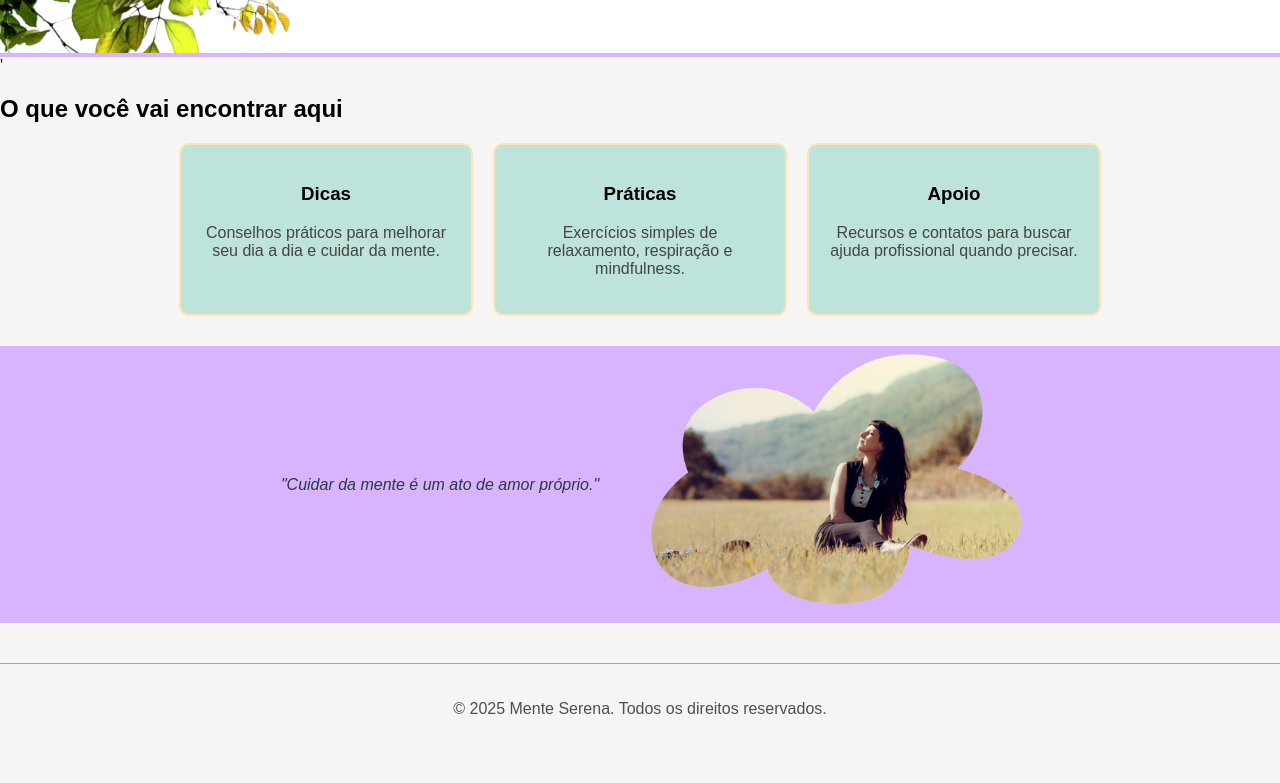
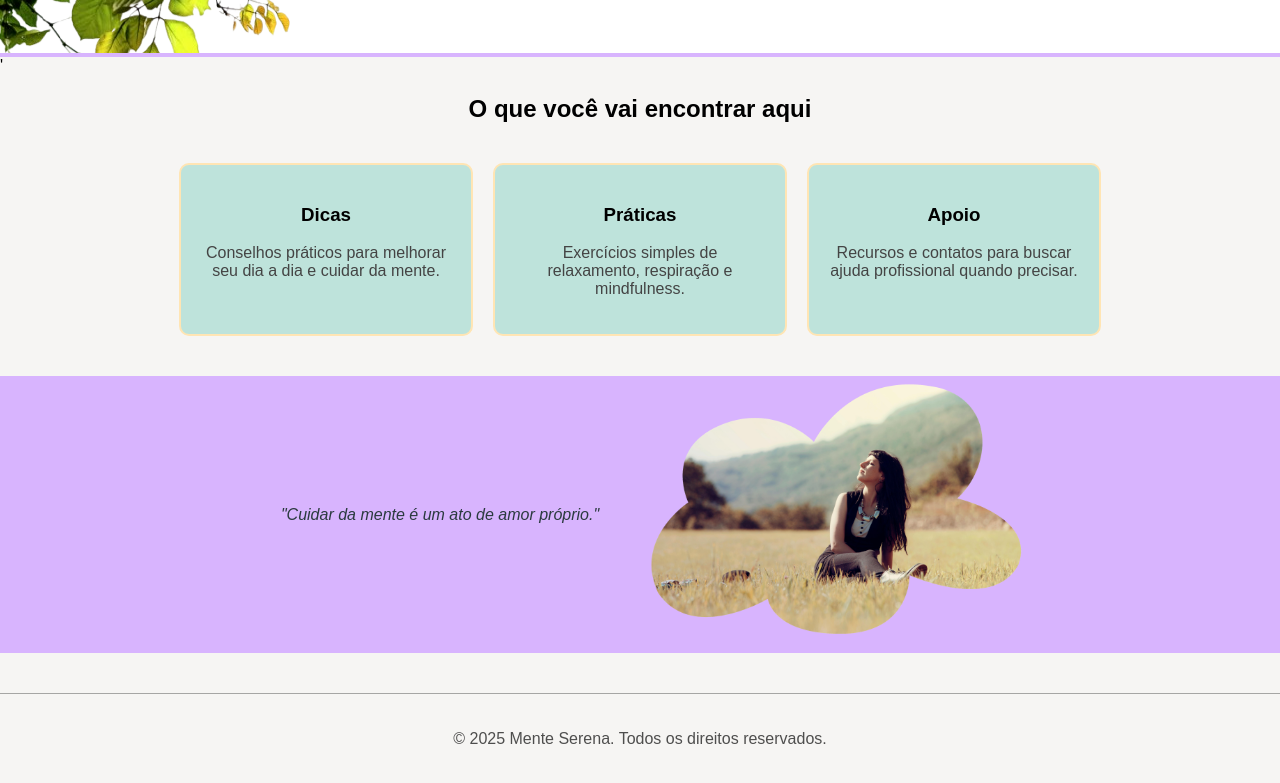
Before and after one commit to Michelijustin/SiteSaudeMental, a plain HTML site: page Home/index.html in a window 1280 px wide. Shown: the part 207-990 px from the top of the page. Before the commit the page ends 965 px from the top, so only its background shows below. Drawn offline with Linux system fonts and the light colour scheme.

Commit message:
ajustes-margin

```diff
--- a/Home/index.css
+++ b/Home/index.css
@@ -22,6 +22,11 @@
     border-radius: 5px;
     max-width: 800px;
     margin: auto;
+}
+
+#destaques h2{
+    text-align: center;
+    margin-bottom: 40px;
 }
 
 .cards {
@@ -64,7 +69,7 @@
     text-align: center;
     font-style: italic;
     color: #2b3a3f;
-    margin: 30px 0px 30px;
+    margin: 40px 0px 30px;
 }
 
 .mulher-relaxando{
```
